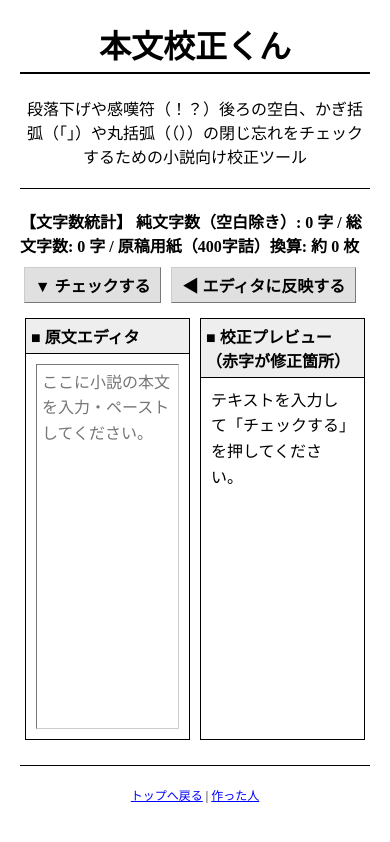
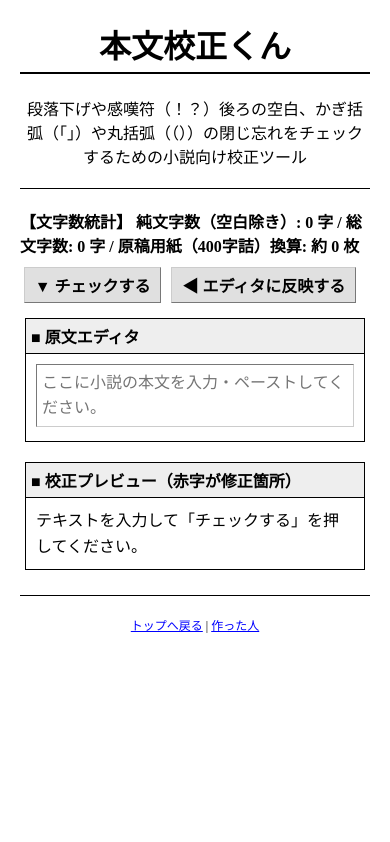
Before and after one commit to tkwsnb/kousei, a React (Vite) app: page / in a window 390 px wide. Built offline with nearby package versions, Linux system fonts and the light colour scheme.

Commit message:
feat: SEO対策強化（OGP画像、セマンティックHTML、スマホレスポンシブ対応）

```diff
--- a/index.html
+++ b/index.html
@@ -5,6 +5,21 @@
     <link rel="icon" type="image/svg+xml" href="/favicon.svg" />
     <meta name="viewport" content="width=device-width, initial-scale=1.0" />
     <meta name="description" content="段落下げや感嘆符後ろの空白、括弧の閉じ忘れをチェックする小説向け校正ツール" />
+    <link rel="canonical" href="https://kousei.tkwsnb.net/" />
+
+    <!-- OGP Settings -->
+    <meta property="og:type" content="website" />
+    <meta property="og:url" content="https://kousei.tkwsnb.net/" />
+    <meta property="og:title" content="本文校正くん - 小説向け校正ツール" />
+    <meta property="og:description" content="段落下げや感嘆符後ろの空白、三点リーダの偶数化、括弧の閉じ忘れをチェックするWebベースの小説向け自動校正ツールです。" />
+    <meta property="og:image" content="https://kousei.tkwsnb.net/ogp.png" />
+
+    <!-- Twitter Card Settings -->
+    <meta name="twitter:card" content="summary_large_image" />
+    <meta name="twitter:title" content="本文校正くん - 小説向け校正ツール" />
+    <meta name="twitter:description" content="段落下げや感嘆符後ろの空白、三点リーダの偶数化、括弧の閉じ忘れをチェックするWebベースの小説向け自動校正ツールです。" />
+    <meta name="twitter:image" content="https://kousei.tkwsnb.net/ogp.png" />
+
     <title>本文校正くん - 小説向け校正ツール</title>
   </head>
   <body>
--- a/src/App.tsx
+++ b/src/App.tsx
@@ -52,7 +52,8 @@ function App() {
   };
 
   return (
-    <div>
+    <div className="app-wrapper">
+      <header>
       <h1>本文校正くん</h1>
       <p className="subtitle">
         段落下げや感嘆符（！？）後ろの空白、かぎ括弧（「」）や丸括弧（（））の閉じ忘れをチェックするための小説向け校正ツール
@@ -65,7 +66,9 @@ function App() {
         総文字数: {stats.charCount} 字 /
         原稿用紙（400字詰）換算: 約 {stats.manuscriptPages} 枚
       </div>
+      </header>
 
+      <main>
       <div className="controls">
         <button className="btn-primary" onClick={handleCheck}>
           ▼ チェックする
@@ -76,7 +79,7 @@ function App() {
       </div>
 
       <div className="container">
-        <div className="pane">
+        <section className="pane">
           <div className="pane-title">■ 原文エディタ</div>
           <div className="pane-content">
             <textarea
@@ -85,9 +88,9 @@ function App() {
               placeholder="ここに小説の本文を入力・ペーストしてください。"
             />
           </div>
-        </div>
+        </section>
 
-        <div className="pane">
+        <section className="pane">
           <div className="pane-title">■ 校正プレビュー（赤字が修正箇所）</div>
           <div className="pane-content">
             <DiffViewer
@@ -96,7 +99,7 @@ function App() {
               activeIds={activeIds}
             />
           </div>
-        </div>
+        </section>
       </div>
 
       {corrections.length > 0 && (
@@ -107,11 +110,14 @@ function App() {
           onToggleAll={toggleAll}
         />
       )}
+      </main>
 
       <hr />
-      <div className="footer">
-        <a href="https://tkwsnb.net/">トップへ戻る</a> | <a href="https://x.com/tkwsnb">作った人</a>
-      </div>
+      <footer>
+        <div className="footer">
+          <a href="https://tkwsnb.net/">トップへ戻る</a> | <a href="https://x.com/tkwsnb">作った人</a>
+        </div>
+      </footer>
     </div>
   );
 }
--- a/src/index.css
+++ b/src/index.css
@@ -88,6 +88,13 @@ button:active {
   display: flex;
   flex-direction: row;
   width: 100%;
+  gap: 10px;
+}
+
+@media screen and (max-width: 768px) {
+  .container {
+    flex-direction: column;
+  }
 }
 
 .pane {
```
Also changed, not shown: public/ogp.png (added), public/robots.txt (added).
